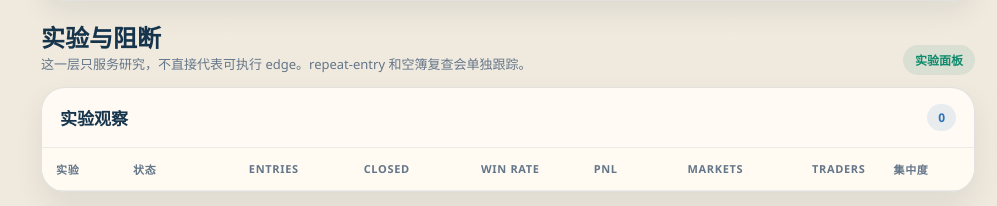
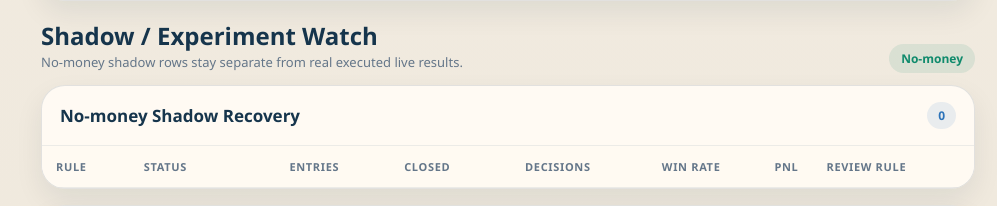
Before and after one commit to Boowenn/Polymarket, a Flask app: page / in a window 1280 px wide. Shown: the part 2720-2926 px from the top of the page, without its empty margins (283-1280 px from the left). Run offline with Flask 3, Linux system fonts and the light colour scheme; lists and menus that the app fills with data are empty; some libraries are stand-ins or nearby versions.

Commit message:
Show shadow recovery on live dashboard

```diff
--- a/templates/index.html
+++ b/templates/index.html
@@ -1317,12 +1317,10 @@
           <div class="nav-title" id="nav-traders-title">交易员</div>
           <div class="nav-note" id="nav-traders-note">当前跟踪对象、状态和质量评分</div>
         </a>
-        {% if dry_run %}
         <a class="nav-link" href="#section-experiments" data-target="section-experiments" id="nav-experiments">
-          <div class="nav-title">实验</div>
-          <div class="nav-note">阻断理由、repeat-entry、空簿延迟复查</div>
+          <div class="nav-title" id="nav-experiments-title">Shadow</div>
+          <div class="nav-note" id="nav-experiments-note">No-money recovery tracks and archived comparison rows</div>
         </a>
-        {% endif %}
         <a class="nav-link" href="#section-signals" data-target="section-signals">
           <div class="nav-title">信号与风险</div>
           <div class="nav-note">最新信号、风险日志和执行状态</div>
@@ -1683,17 +1681,40 @@
       </article>
     </section>
 
-    {% if dry_run %}
     <section class="section" id="section-experiments">
       <div class="section-head">
         <div>
-          <div class="section-title">实验与阻断</div>
-          <div class="section-note">这一层只服务研究，不直接代表可执行 edge。repeat-entry 和空簿复查会单独跟踪。</div>
+          <div class="section-title" id="experiments-section-title">Shadow / Experiment Watch</div>
+          <div class="section-note" id="experiments-section-note">No-money shadow rows stay separate from real executed live results.</div>
         </div>
-        <div class="section-tag">实验面板</div>
+        <div class="section-tag" id="experiments-section-tag">No-money</div>
       </div>
 
-      <article class="panel">
+      <article class="panel" id="shadow-recovery-panel">
+        <div class="panel-header">
+          <div class="panel-title">No-money Shadow Recovery</div>
+          <div class="panel-badge" id="shadow-recovery-count">0</div>
+        </div>
+        <div class="table-wrap">
+          <table>
+            <thead>
+              <tr>
+                <th>Rule</th>
+                <th>Status</th>
+                <th class="text-right">Entries</th>
+                <th class="text-right">Closed</th>
+                <th class="text-right">Decisions</th>
+                <th class="text-right">Win Rate</th>
+                <th class="text-right">PnL</th>
+                <th>Review Rule</th>
+              </tr>
+            </thead>
+            <tbody id="shadow-recovery-body"></tbody>
+          </table>
+        </div>
+      </article>
+
+      <article class="panel" id="stage2-panel" style="margin-top: 16px;">
         <div class="panel-header">
           <div class="panel-title">实验观察</div>
           <div class="panel-badge" id="stage2-count">0</div>
@@ -1718,7 +1739,7 @@
         </div>
       </article>
 
-      <article class="panel" style="margin-top: 16px;">
+      <article class="panel" id="blocked-shadow-panel" style="margin-top: 16px;">
         <div class="panel-header">
           <div class="panel-title">Blocked Shadow 理由</div>
           <div class="panel-badge" id="blocked-count">0</div>
@@ -1742,7 +1763,6 @@
         </div>
       </article>
     </section>
-    {% endif %}
 
     <section class="section" id="section-signals">
       <div class="section-head">
@@ -2347,6 +2367,81 @@ function renderExperimentWatch(rows) {
         <td class="text-right">${Number(row.distinct_markets || 0)} / ${Number(row.closed_distinct_markets || 0)}</td>
         <td class="text-right">${Number(row.distinct_traders || 0)} / ${Number(row.closed_distinct_traders || 0)}</td>
         <td class="block-note">Top market：${topMarket}<br>Top trader：${topTrader}</td>
+      </tr>
+    `;
+  }).join('');
+}
+
+function shadowRecoveryStatus(rule, config) {
+  const key = String(rule || '');
+  const activeKeys = new Set(config.shadow_recovery_active_keys || []);
+  const retiredKeys = new Set(config.shadow_recovery_retired_keys || []);
+  if (retiredKeys.has(key)) {
+    return { label: 'retired', action: 'paused' };
+  }
+  if (key === config.copy_archive_shadow_key && !config.copy_archive_shadow_enabled) {
+    return { label: 'off', action: 'paused' };
+  }
+  if (activeKeys.has(key)) {
+    return { label: 'active', action: 'experiment' };
+  }
+  return { label: 'watch', action: 'watch' };
+}
+
+function shadowRecoveryReview(rule, config) {
+  const key = String(rule || '');
+  const isCopyArchive = key === config.copy_archive_shadow_key;
+  const minDecided = Number(isCopyArchive
+    ? config.copy_archive_shadow_min_decided_samples
+    : config.autonomous_edge_filter_min_decided_samples) || 50;
+  const rollbackMin = Number(isCopyArchive
+    ? config.copy_archive_shadow_rollback_min_decided
+    : config.autonomous_edge_filter_rollback_min_decided) || 30;
+  const rollbackRate = Number(isCopyArchive
+    ? config.copy_archive_shadow_rollback_max_win_rate
+    : config.autonomous_edge_filter_rollback_max_win_rate) || 0.45;
+  const scope = isCopyArchive ? `copy archive, ${config.copy_archive_shadow_scope || 'sports'}` : 'edge filter';
+  return `$0 real money; ${scope}; review at ${minDecided} decided; rollback if ${rollbackMin}+ decided and win rate <= ${(rollbackRate * 100).toFixed(0)}% or PnL < 0`;
+}
+
+function renderShadowRecovery(rows, config = {}) {
+  const shadowRows = rows || [];
+  const tbody = document.getElementById('shadow-recovery-body');
+  const count = document.getElementById('shadow-recovery-count');
+  if (!tbody || !count) {
+    return;
+  }
+  const totalEntries = shadowRows.reduce((sum, row) => sum + Number(row.total_entries || 0), 0);
+  count.textContent = totalEntries;
+
+  if (!shadowRows.length) {
+    tbody.innerHTML = `
+      <tr>
+        <td colspan="8" class="muted">No no-money shadow recovery rows are configured for this mode.</td>
+      </tr>
+    `;
+    return;
+  }
+
+  tbody.innerHTML = shadowRows.map(row => {
+    const rule = row.experiment_key || row.key || 'unknown_shadow_rule';
+    const status = shadowRecoveryStatus(rule, config);
+    const winRate = row.win_rate === null || row.win_rate === undefined
+      ? 'N/A'
+      : `${Number(row.win_rate).toFixed(1)}%`;
+    return `
+      <tr>
+        <td>
+          <div>${rule}</div>
+          <div class="muted">sample_type=shadow</div>
+        </td>
+        <td><span class="${actionClass(status.action)}">${status.label}</span></td>
+        <td class="text-right">${Number(row.total_entries || 0)}</td>
+        <td class="text-right">${Number(row.closed_entries || 0)}</td>
+        <td class="text-right">${Number(row.decision_count || 0)}</td>
+        <td class="text-right">${winRate}</td>
+        <td class="text-right ${Number(row.realized_pnl || 0) >= 0 ? 'green' : 'red'}">${fmtSignedMoney(row.realized_pnl || 0)}</td>
+        <td class="block-note">${shadowRecoveryReview(rule, config)}</td>
       </tr>
     `;
   }).join('');
@@ -2510,6 +2605,8 @@ function renderSystem(config, stats, performance, liveExecution) {
   const delayedAlert = document.getElementById('delayed-alert');
   const navExperiments = document.getElementById('nav-experiments');
   const experimentsSection = document.getElementById('section-experiments');
+  const stage2Panel = document.getElementById('stage2-panel');
+  const blockedShadowPanel = document.getElementById('blocked-shadow-panel');
   const sideResearchCard = document.getElementById('side-research-card');
   const tradersNav = document.getElementById('nav-traders');
   const tradersSection = document.getElementById('section-traders');
@@ -2524,9 +2621,10 @@ function renderSystem(config, stats, performance, liveExecution) {
   const statusBanner = document.getElementById('status-banner');
   const statusBannerBody = document.getElementById('status-banner-body');
 
+  const showShadowRecovery = !!config.show_shadow_recovery_panels;
   document.getElementById('overview-note').textContent = config.dry_run
     ? '上排先看研究预算与执行护栏，下排再看 executed 研究基线；不要把 shadow 或 experiment 当成默认策略。'
-    : '上排只显示真钱账户与当前 live 风控，下排只显示真实 executed 成交；模拟盘、shadow 和实验样本已经归档。';
+    : '上排显示真钱账户与当前 live 风控，下排显示真实 executed 成交；no-money shadow recovery 另在 Shadow 面板单独归类。';
   document.getElementById('hero-subtitle').textContent = config.dry_run
     ? '先看研究预算、实验和样本分层，再看 executed 研究基线、交易员、实验与信号。'
     : (autonomousEnabled && !copyEnabled)
@@ -2536,14 +2634,41 @@ function renderSystem(config, stats, performance, liveExecution) {
   document.getElementById('brand-subtitle').textContent = config.dry_run
     ? '当前页面按 executed / shadow / experiment 分层观察研究样本。'
     : (autonomousEnabled && !copyEnabled)
-      ? '当前页面只保留真钱账户、自主策略信号、真实 executed 成交和实盘风控；跟单池默认隐藏。'
-      : '当前页面只保留真钱账户、真实 executed 成交和实盘风控；模拟盘、shadow 和实验样本已经归档。';
+      ? '当前页面保留真钱账户、自主策略信号、真实 executed 成交和实盘风控；shadow recovery 在独立面板里只按 no-money 样本观察。'
+      : '当前页面保留真钱账户、真实 executed 成交和实盘风控；shadow recovery 在独立面板里只按 no-money 样本观察。';
 
   if (navExperiments) {
-    navExperiments.style.display = config.dry_run ? '' : 'none';
+    navExperiments.style.display = (config.dry_run || showShadowRecovery) ? '' : 'none';
   }
   if (experimentsSection) {
-    experimentsSection.style.display = config.dry_run ? '' : 'none';
+    experimentsSection.style.display = (config.dry_run || showShadowRecovery) ? '' : 'none';
+  }
+  if (stage2Panel) {
+    stage2Panel.style.display = config.dry_run ? '' : 'none';
+  }
+  if (blockedShadowPanel) {
+    blockedShadowPanel.style.display = config.dry_run ? '' : 'none';
+  }
+  if (document.getElementById('nav-experiments-title')) {
+    document.getElementById('nav-experiments-title').textContent = config.dry_run ? '实验' : 'Shadow';
+  }
+  if (document.getElementById('nav-experiments-note')) {
+    document.getElementById('nav-experiments-note').textContent = config.dry_run
+      ? '阻断理由、repeat-entry、空簿延迟复查'
+      : 'No-money recovery tracks, separated from live executed';
+  }
+  if (document.getElementById('experiments-section-title')) {
+    document.getElementById('experiments-section-title').textContent = config.dry_run
+      ? '实验与阻断'
+      : 'No-money Shadow Recovery';
+  }
+  if (document.getElementById('experiments-section-note')) {
+    document.getElementById('experiments-section-note').textContent = config.dry_run
+      ? '这一层只服务研究，不直接代表可执行 edge。repeat-entry 和空簿复查会单独跟踪。'
+      : 'Live executed performance stays on the main panels; these rows are no-money shadow evidence only.';
+  }
+  if (document.getElementById('experiments-section-tag')) {
+    document.getElementById('experiments-section-tag').textContent = config.dry_run ? '实验面板' : '$0 exposure';
   }
   if (sideResearchCard) {
     sideResearchCard.style.display = config.dry_run ? '' : 'none';
@@ -2847,6 +2972,7 @@ function render(data) {
   renderPerformance(performance, config, liveExecution);
   renderCharts(charts, performance, liveExecution, config);
   renderTraders(data.traders || [], config);
+  renderShadowRecovery(data.edge_filter_shadows || [], config);
   if (config.show_research_panels) {
     renderBlockedReasons(data.blocked_reasons || []);
     renderExperimentWatch([
--- a/web.py
+++ b/web.py
@@ -504,6 +504,7 @@ def get_dashboard_data():
             "open_order_count": account_snapshot["open_order_count"],
             "account_snapshot_error": account_snapshot["error"],
             "show_research_panels": config.DRY_RUN,
+            "show_shadow_recovery_panels": (not config.DRY_RUN),
             "small_bankroll_canary": (not config.DRY_RUN) and config.BANKROLL <= 25,
             "delayed_order_alert_sec": config.DELAYED_ORDER_ALERT_SEC,
             "delayed_order_count": delayed_summary["count"],
@@ -521,12 +522,17 @@ def get_dashboard_data():
             "autonomous_edge_filter_keys": list(config.AUTONOMOUS_EDGE_FILTER_EXPERIMENT_KEYS),
             "autonomous_active_edge_filter_keys": list(config.AUTONOMOUS_ACTIVE_EDGE_FILTER_EXPERIMENT_KEYS),
             "autonomous_sports_edge_filter_key": config.AUTONOMOUS_SPORTS_EDGE_FILTER_EXPERIMENT_KEY,
+            "shadow_recovery_active_keys": list(config.SHADOW_RECOVERY_ACTIVE_EXPERIMENT_KEYS),
+            "shadow_recovery_retired_keys": list(config.SHADOW_RECOVERY_RETIRED_EXPERIMENT_KEYS),
             "copy_archive_shadow_enabled": config.copy_archive_shadow_enabled(),
             "copy_archive_shadow_key": config.COPY_ARCHIVE_SHADOW_EXPERIMENT_KEY,
             "copy_archive_shadow_scope": config.COPY_ARCHIVE_SHADOW_SCOPE,
             "copy_archive_shadow_max_signals_per_cycle": config.COPY_ARCHIVE_SHADOW_MAX_SIGNALS_PER_CYCLE,
             "copy_archive_shadow_max_signal_age_sec": config.COPY_ARCHIVE_SHADOW_MAX_SIGNAL_AGE_SEC,
             "copy_archive_shadow_simulated_max_trade_value": config.COPY_ARCHIVE_SHADOW_SIMULATED_MAX_TRADE_VALUE_USDC,
+            "copy_archive_shadow_min_decided_samples": config.COPY_ARCHIVE_SHADOW_MIN_DECIDED_SAMPLES,
+            "copy_archive_shadow_rollback_min_decided": config.COPY_ARCHIVE_SHADOW_ROLLBACK_MIN_DECIDED,
+            "copy_archive_shadow_rollback_max_win_rate": config.COPY_ARCHIVE_SHADOW_ROLLBACK_MAX_WIN_RATE,
             "autonomous_edge_filter_min_price": config.AUTONOMOUS_EDGE_FILTER_MIN_PRICE,
             "autonomous_edge_filter_max_price": config.AUTONOMOUS_EDGE_FILTER_MAX_PRICE,
             "autonomous_edge_filter_min_liquidity": config.AUTONOMOUS_EDGE_FILTER_MIN_LIQUIDITY,
```
Also changed, not shown: README.md.
